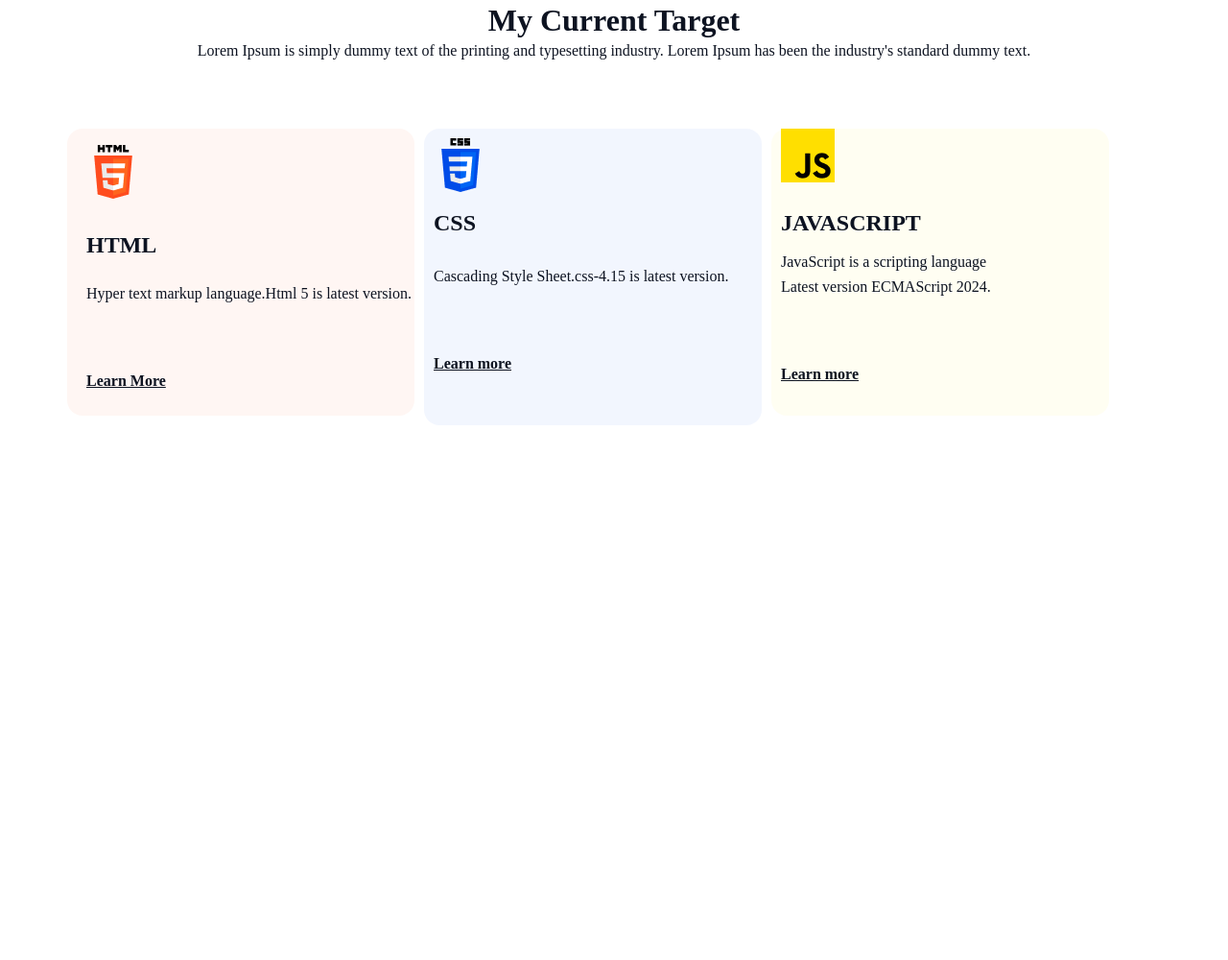
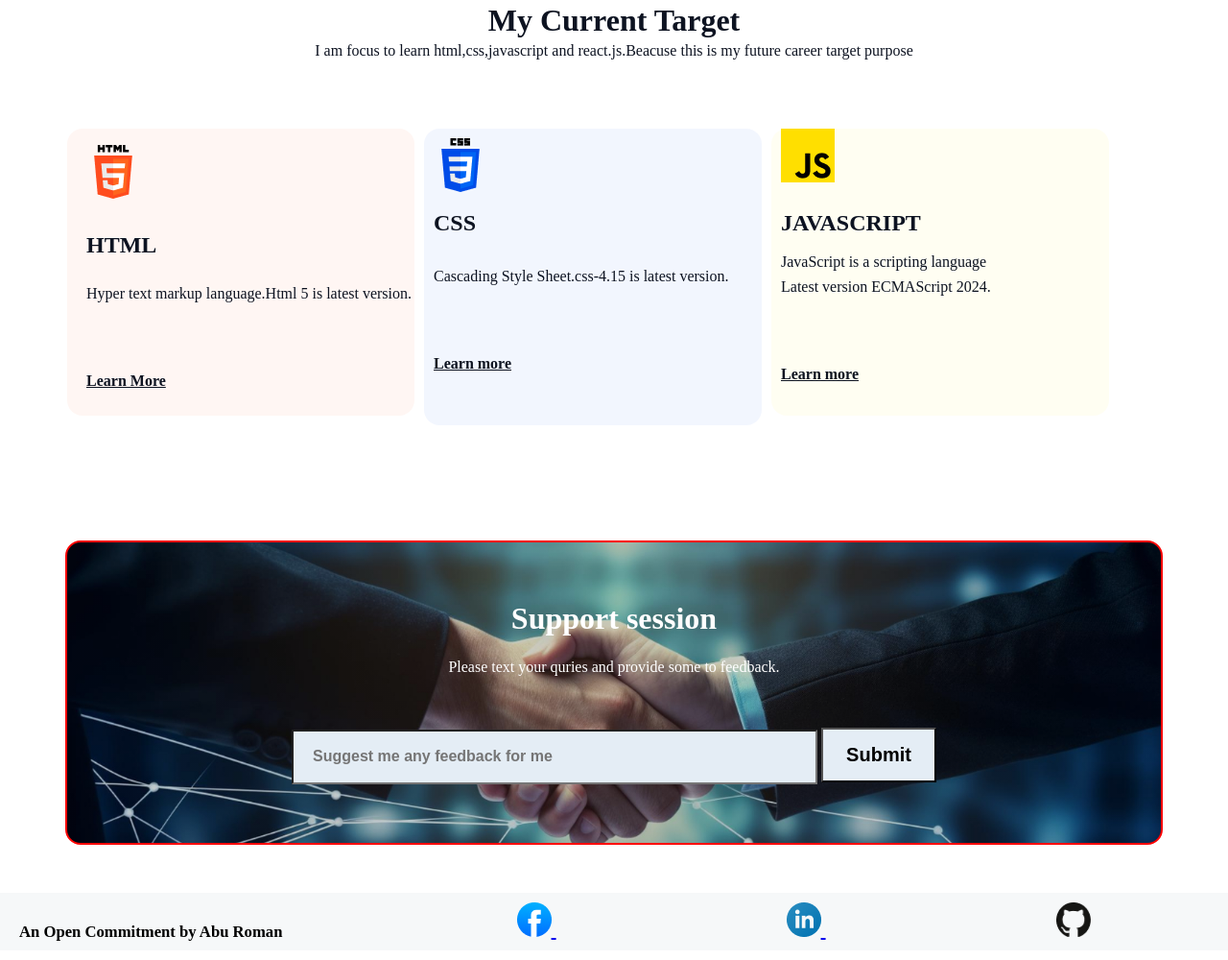
Before and after one commit to Roman9909/Assignment-01-Project, a plain HTML site: page index.html in a window 1280 px wide. Shown: the part 3087-4087 px from the top of the page at 96% size. Before the commit the page ends 3550 px from the top, so only its background shows below. Drawn offline with Linux system fonts and the light colour scheme; a web font is replaced by a local one.

Commit message:
Final all projects done

```diff
--- a/index.html
+++ b/index.html
@@ -90,7 +90,7 @@
             <div class="myskills-title">
                 <h1>My Current Target</h1>
                 <p>
-                    Lorem Ipsum is simply dummy text of the printing and typesetting industry. Lorem Ipsum has been the industry's standard dummy text.
+                    I am focus to learn html,css,javascript and react.js.Beacuse this is my future career target purpose
                 </p>
 
             </div>
@@ -125,11 +125,38 @@
 
             </section>
         </section>
+        <section class="footer-content">
+            <div class="footer-bg-content">
+                <h1>Support session</h1>
+                <p>
+                    Please text your quries and provide some to feedback.
+                </p>
+                <form action=""><input type="search" name="t" id="searchbar" placeholder="Suggest me any feedback for me">
+                <button id="btn">Submit</button>
+
+            </form>
+                 </div>
+    </main>
+
+    <footer class="last-title">
+        <div>
+            <small id="facebok-i">An Open Commitment by Abu Roman
+
+            </small>
+            <a id="facebok-img" href="https://www.facebook.com/">
+                <img src="assets/facebook.png" width="36px" height="36px" alt="facebook">
+            </a>
+            <a id="facebok-img" href="https://www.google.com/search?q=linklinkedin+login&oq=link&gs_lcrp=EgZjaHJvbWUqDggCEEUYJxg7GIAEGIoFMgYIABBFGDwyBggBEEUYOTIOCAIQRRgnGDsYgAQYigUyCAgDEEUYJxg7MgYIBBBFGDwyBggFEEUYPDIGCAYQBRhAMgYIBxBFGDzSAQg0MDA0ajBqN6gCALACAA&sourceid=chrome&ie=UTF-8">
+                <img src="assets/linkedin-icon 1.png" width="36px" height="36px" alt="Linkdedin">
+            </a>
+
+            <a id="facebok-img" href="https://github.com/dashboard"><img src="assets/github.png" width="36px" height="36px" alt="Github"></a>
+        </div>
 
 
 
-    </main>
-    <footer></footer>
+
+    </footer>
 </body>
 
 </html>
--- a/style.css/assignment.css
+++ b/style.css/assignment.css
@@ -442,3 +442,90 @@ text-decoration-line: underline;
     text-align: left;
     text-decoration-line: underline;
     }
+
+    /* footer part style */
+    .footer-content{
+        width: 1140px;
+        height: 313px;
+        border: 2px solid red;
+        border-radius: 16px;
+        margin: 0 auto;
+        margin-top: 100px;
+        background-image: linear-gradient(rgba(0,0,0,0.2),rgba(0,0,0,0.2)), url("../assets/handshake.jpg");
+        background-position: center;
+        background-size: cover;
+        background-repeat: no-repeat;
+        display: flex;
+        flex-direction: column;
+        justify-content: center;
+        align-items: center;
+
+
+}
+    .footer-bg-content h1{
+color: rgb(255, 255, 255);
+font-family: Azeret Mono;
+font-size: 32px;
+font-weight: 700;
+line-height: 36px;
+letter-spacing: 0%;
+text-align: center;
+margin-bottom: 20px;
+}
+.footer-bg-content p{
+    color: rgb(255, 255, 255);
+    font-family: Azeret Mono;
+    font-size: 16px;
+    font-weight: 400;
+    line-height: 26px;
+    letter-spacing: 0%;
+    text-align: center;
+}
+
+/* search bar style with button */
+#searchbar{
+width: 548px;
+height: 57px;
+padding: 17px 20px 17px 20px;
+margin-top: 40px;
+font-size: 16px;
+font-weight: bold;
+background-color: rgb(228, 237, 245);
+}
+
+/* button style  */
+
+#btn{
+    width: 120px;
+    height: 57px;
+    margin-top: 50px;
+    color: black;
+    font-size: 20px;
+    font-weight: bold;
+    background-color: rgb(228, 237, 245);
+}
+/* last title footer */
+.last-title{
+    width: 1440px;
+    height: 50px;
+    background-color: rgb(246, 248, 249);
+    margin: 0 auto;
+    margin-top: 100px;
+    font-weight: bolder;
+    font-size: 20px;
+    display: flex;
+    flex-direction:row;
+    justify-content:space-between;
+    margin-top: 50px;
+    padding-top: 10px;
+
+}
+
+#facebok-img{
+    padding: 20px;
+    margin-left: 200px;
+    margin-top: 20px;
+}
+#facebok-i{
+    margin: 20px;
+}
```
